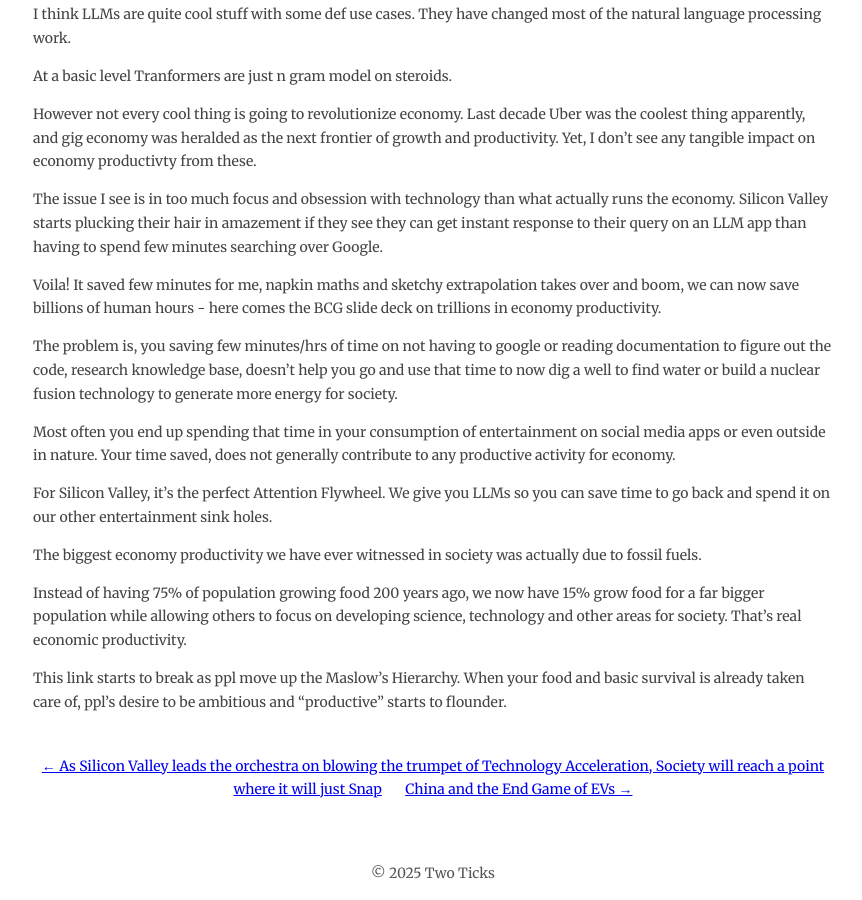
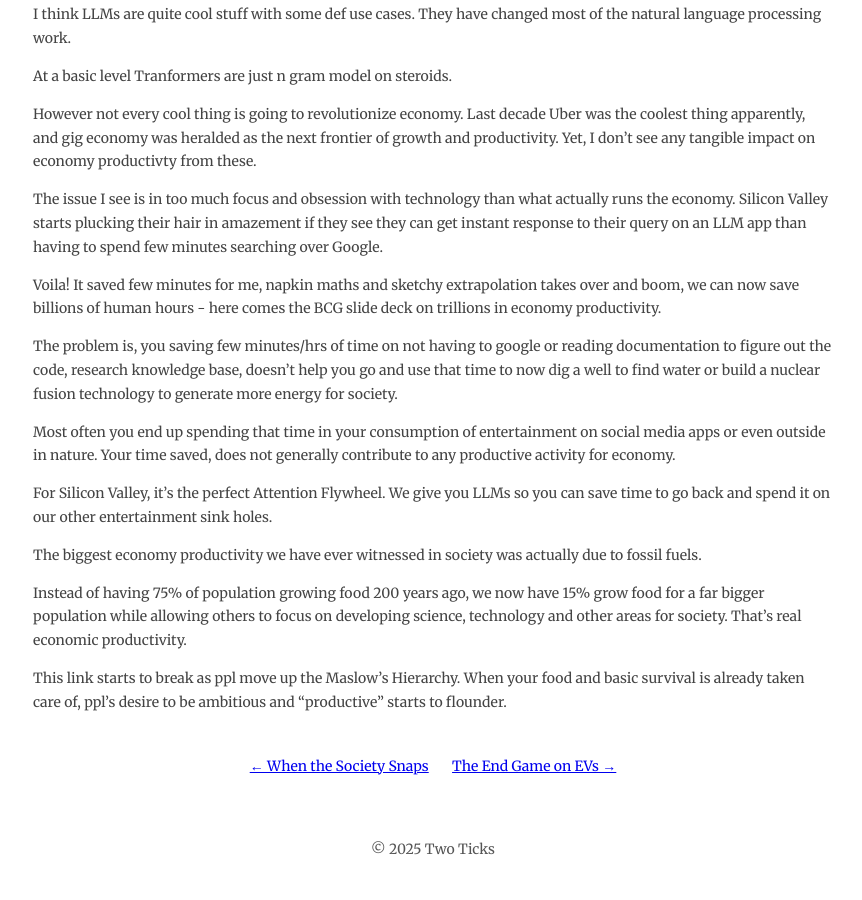
Before and after one commit to trmanish/trmanish.github.io, a Jekyll site: the page built from _posts/2025-02-25-genai-productivity.md, in a window 1280 px wide and 900 px high, scrolled down 626 px. Shown: the whole window, without its empty margins (207-1069 px from the left). Built offline with Jekyll 4.4.1, drawn with Linux system fonts in a browser that asks for light colours; after the commit the page ends 1502 px from its top, so only the background shows below that.

Commit message:
update formatting

```diff
--- a/_posts/2025-02-25-china-ev.md
+++ b/_posts/2025-02-25-china-ev.md
@@ -1,5 +1,5 @@
 ---
-title: "China and the End Game of EVs"
+title: "The End Game on EVs"
 date: 2024-08-20
 layout: post
 ---
--- a/_posts/2025-02-26-society-snaps.md
+++ b/_posts/2025-02-26-society-snaps.md
@@ -1,5 +1,5 @@
 ---
-title: "As Silicon Valley leads the orchestra on blowing the trumpet of Technology Acceleration, Society will reach a point where it will just Snap"
+title: "When the Society Snaps"
 date: 2024-05-14
 layout: post
 ---
@@ -15,7 +15,10 @@
 
 As Silicon Valley leads the orchestra on blowing the trumpet of Technology Acceleration, Society will reach a point where it will just Snap. For the eventuality.
 
-Technology and harmony in society are inversely related. More the drumbeat on technological push, more detached society becomes of humanity.
+<div style="text-align: center; font-size: 1.5em; padding: 15px; border-radius: 8px; background-color: #fcfcfc; border: 1px solid #eee; width: 80%; margin: 20px auto;">
+    <strong>Technology and harmony in society are inversely related. More the drumbeat on technological push, more detached society becomes of humanity.</strong>
+</div>
+
 
 Technology cocoons the generation of people within their own confines. And if that technology push spans multi- generation, you have literally pushed almost the entire population into being a walking zombie where the very basic essence of what it means to be human gets obliterated and lost.
 
```
Also changed, not shown: _posts/2025-02-24-on-loneliness-and-depression.md (+1 -1 lines), _posts/2025-02-25-chaos.md (+1 -1 lines), _posts/2025-02-25-genai-productivity.md (+1 -1 lines).
